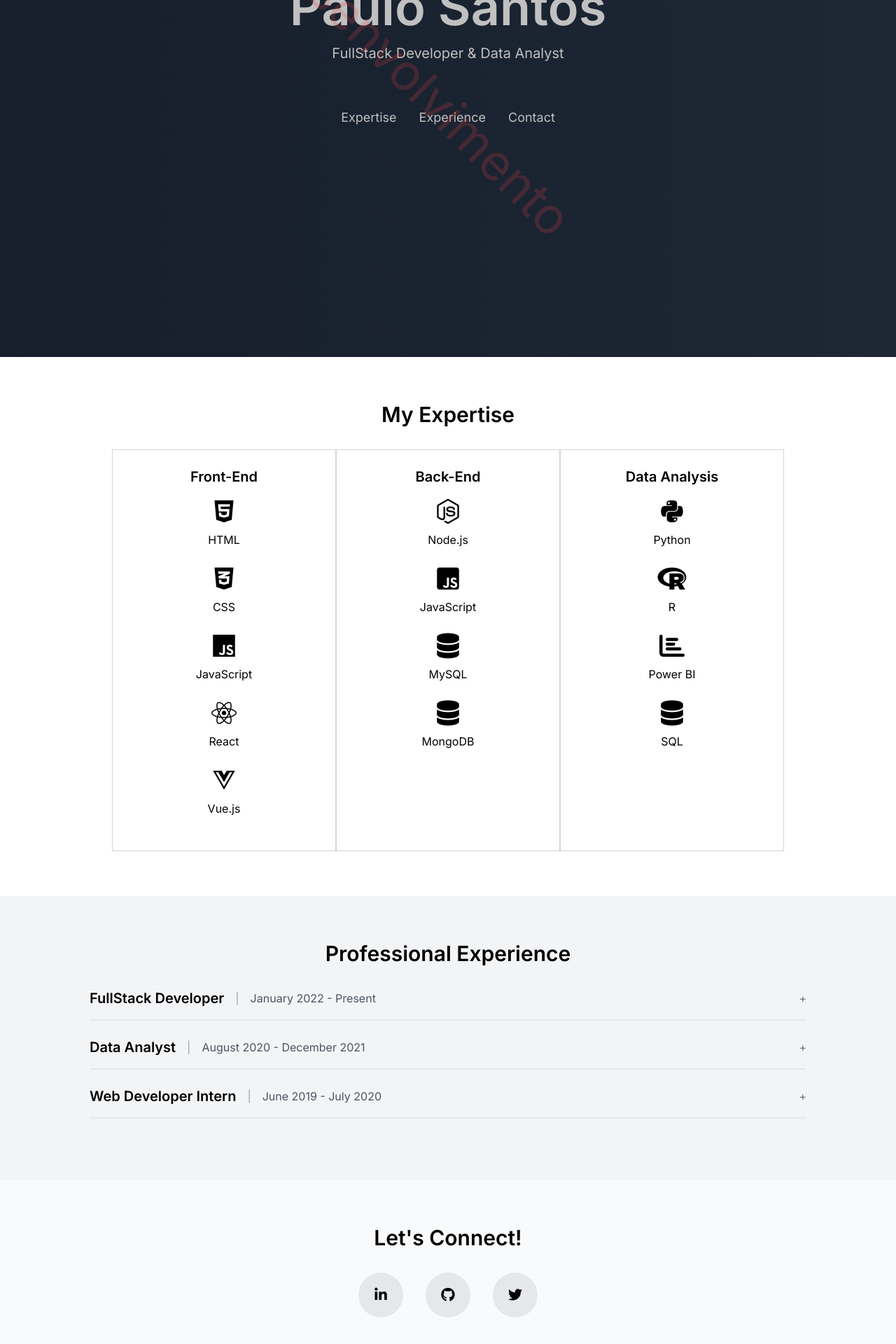
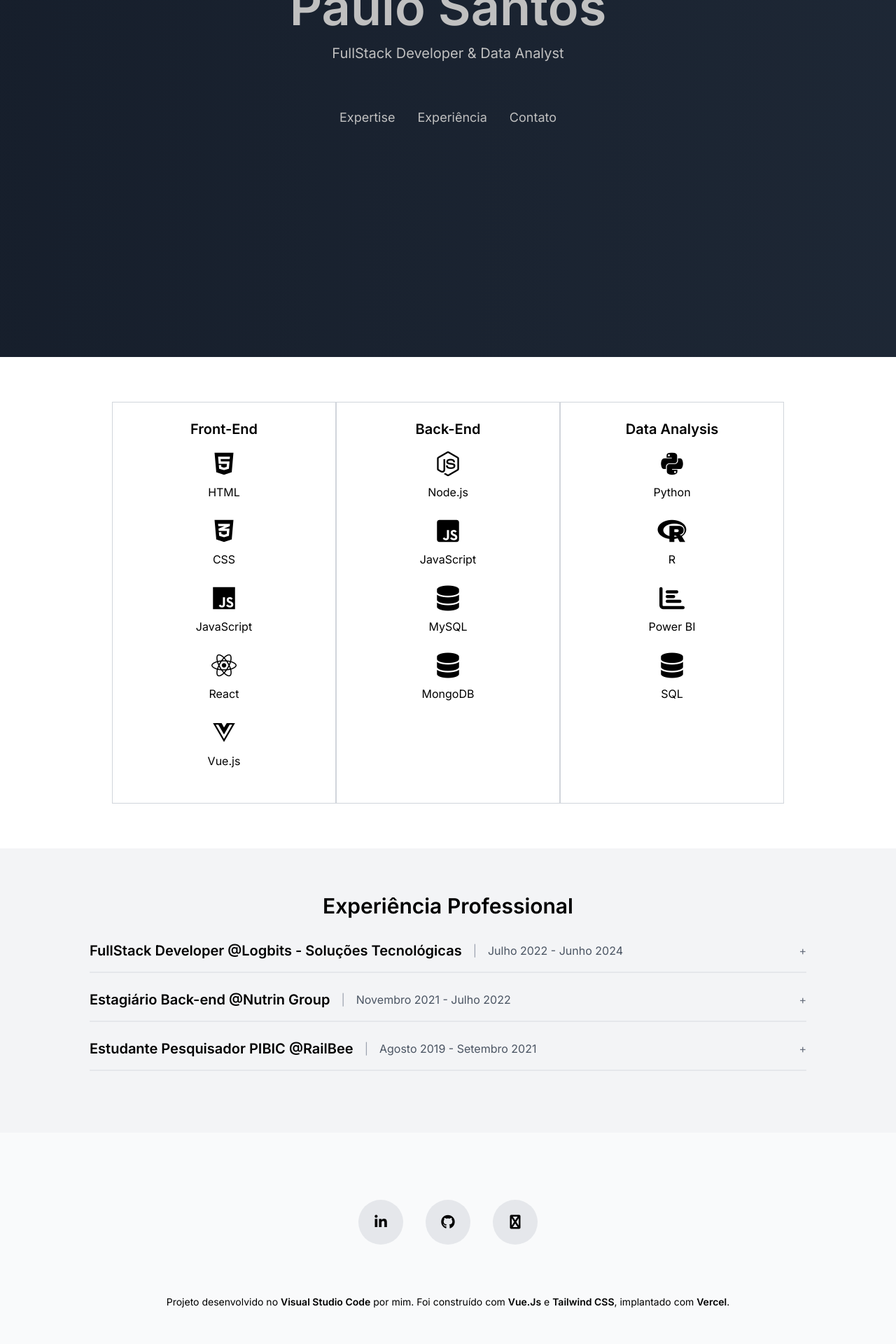
Before and after one commit to Paulo-Sts/paulo-santos, a Vue app in the folder app/: page / in a window 1280 px wide. Shown: the part 290-2210 px from the top of the page at 70% size. Built offline with nearby package versions, Linux system fonts and the light colour scheme.

Commit message:
inserindo conteudo

```diff
--- a/app/public/index.html
+++ b/app/public/index.html
@@ -4,7 +4,7 @@
     <meta charset="utf-8">
     <meta http-equiv="X-UA-Compatible" content="IE=edge">
     <meta name="viewport" content="width=device-width,initial-scale=1.0">
-    <link rel="icon" href="<%= BASE_URL %>favicon.ico">
+    <link rel="icon" href="<%= BASE_URL %>P.png">
     <link href="https://fonts.googleapis.com/css2?family=Inter:wght@400;500;600&display=swap" rel="stylesheet">
     <link rel="stylesheet" href="https://cdnjs.cloudflare.com/ajax/libs/font-awesome/5.15.4/css/all.min.css">
     <link href="https://fonts.googleapis.com/css2?family=Poppins:wght@400;500;600&display=swap" rel="stylesheet">
--- a/app/src/App.vue
+++ b/app/src/App.vue
@@ -2,10 +2,10 @@
   <div id="app" class="relative">
     <!-- <app-layout /> -->
 
-      <!-- Texto em Diagonal -->
+      <!-- Texto em Diagonal
     <div class="absolute top-1/2 left-1/2 transform -translate-x-1/2 -translate-y-1/2 rotate-45 text-7xl text-red-500 opacity-20 z-10">
       Em Desenvolvimento
-    </div>
+    </div>-->
      <home-component/>
   </div>
 </template>
--- a/app/src/components/ContactComponent.vue
+++ b/app/src/components/ContactComponent.vue
@@ -1,20 +1,20 @@
 <template>
    <section id="contact" class="py-16 bg-gray-50">
-    <h2 class="text-3xl font-bold text-center">Let's Connect!</h2>
     <div class="flex justify-center gap-8 mt-8">
       <!-- LinkedIn -->
-      <a href="https://linkedin.com/in/seunome" target="_blank" class="w-16 h-16 rounded-full flex items-center justify-center bg-gray-200 transform transition duration-300 hover:scale-110 hover:shadow-lg">
+      <a href="https://linkedin.com/in/paulo-santos-5b3141189" target="_blank" class="w-16 h-16 rounded-full flex items-center justify-center bg-gray-200 transform transition duration-300 hover:scale-110 hover:shadow-lg">
         <i class="fab fa-linkedin-in text-xl"></i>
       </a>
       <!-- GitHub -->
-      <a href="https://github.com/seunome" target="_blank" class="w-16 h-16 rounded-full flex items-center justify-center bg-gray-200 transform transition duration-300 hover:scale-110 hover:shadow-lg">
+      <a href="https://github.com/Paulo-Sts" target="_blank" class="w-16 h-16 rounded-full flex items-center justify-center bg-gray-200 transform transition duration-300 hover:scale-110 hover:shadow-lg">
         <i class="fab fa-github text-xl"></i>
       </a>
       <!-- Twitter -->
-      <a href="https://twitter.com/seunome" target="_blank" class="w-16 h-16 rounded-full flex items-center justify-center bg-gray-200 transform transition duration-300 hover:scale-110 hover:shadow-lg">
-        <i class="fab fa-twitter text-xl"></i>
+      <a href="mailto:paulosantos.fromtech@gmail.com" target="_blank" rel="noopener noreferrer" class="w-16 h-16 rounded-full flex items-center justify-center bg-gray-200 transform transition duration-300 hover:scale-110 hover:shadow-lg">
+        <i class="fab fa-envelope text-xl"></i>
       </a>
     </div>
+    <p class="text-sm text-center mt-8 p-10">Projeto desenvolvido no <span class="font-bold">Visual Studio Code</span> por mim. Foi construído com <span class="font-bold">Vue.Js</span> e <span class="font-bold">Tailwind CSS</span>, implantado com <span class="font-bold">Vercel</span>.</p>
   </section>
 </template>
 
--- a/app/src/components/ExperienceComponent.vue
+++ b/app/src/components/ExperienceComponent.vue
@@ -1,11 +1,11 @@
 <template>
   <section id="experience" class="py-16 bg-gray-100">
-    <h2 class="text-3xl font-bold text-center mb-8">Professional Experience</h2>
+    <h2 class="text-3xl font-bold text-center mb-8">Experiência Professional</h2>
     <div class="max-w-5xl mx-auto">
       <!-- Experience Item 1 -->
       <div v-for="(experience, index) in experiences" :key="index" class="mb-6">
         <div class="flex items-center cursor-pointer mb-2" @click="toggleExperience(index)">
-          <h3 class="text-xl font-semibold">{{ experience.title }}</h3>
+          <h3 class="text-xl font-semibold">{{ experience.title }} @{{ experience.company }}</h3>
           <span class="mx-4 text-gray-400">|</span>
           <p class="text-gray-600">{{ experience.dates }}</p>
           <span class="ml-auto text-gray-500">{{ experience.expanded ? '-' : '+' }}</span>
@@ -45,26 +45,29 @@ export default {
       experiences: [
         {
           title: "FullStack Developer",
-          company: "TechSolutions",
-          dates: "January 2022 - Present",
-          description: "Developed and maintained web applications with a focus on full-stack development.",
-          technologies: ["React", "Node.js", "MySQL", "MongoDB"],
+          company: "Logbits - Soluções Tecnológicas",
+          dates: "Julho 2022 - Junho 2024",
+          description: `Desenvolvimento de API RESTful com NodeJs para sistema de gestão do departamento de marketing de uma empresa.
+                        Desenvolvimento de API para sitema de gestão de contratos de clínica de estética.
+                        Gestão Ágil desses dois projetos e da equipe de desenvolvimento.`,
+          technologies: ["TypeScript", "Node.js", "MySQL", "Vue.js", "Scrum", "Kanban"],
           expanded: false
         },
         {
-          title: "Data Analyst",
-          company: "DataCorp",
-          dates: "August 2020 - December 2021",
-          description: "Performed data analysis using Python and R. Created dashboards and reports with Power BI.",
-          technologies: ["Python", "R", "Power BI", "SQL"],
+          title: "Estagiário Back-end",
+          company: "Nutrin Group",
+          dates: "Novembro 2021 - Julho 2022",
+          description: "Desenvolvi uma API RESTful em NodeJs para gerenciar o conteúdo de um aplicativo de meditação chamado Mynd.",
+          technologies: ["JavaScript", "NodeJs", "MySql", "Sequelize", "Swagger"],
           expanded: false
         },
         {
-          title: "Web Developer Intern",
-          company: "WebSolutions",
-          dates: "June 2019 - July 2020",
-          description: "Assisted in building and optimizing web pages using HTML, CSS, and JavaScript.",
-          technologies: ["HTML", "CSS", "JavaScript"],
+          title: "Estudante Pesquisador PIBIC",
+          company: "RailBee",
+          dates: "Agosto 2019 - Setembro 2021",
+          description: `Trabalhei na construção de páginas para aplicação web do sistema telemétrico RailBee de monitoramento de trens em tempo real.
+                        Também colaborei nos testes da API feita em Python com Django responsável por gerenciar a aplicação web.`,
+          technologies: ["HTML5", "CSS3", "Python", "Django"],
           expanded: false
         }
       ]
--- a/app/src/components/ExpertiseComponent.vue
+++ b/app/src/components/ExpertiseComponent.vue
@@ -1,6 +1,6 @@
 <template>
   <section id="expertise" class="py-16">
-    <h2 class="text-3xl font-bold text-center mb-8">My Expertise</h2>
+    <!-- <h2 class="text-3xl font-bold text-center mb-8">My Expertise</h2> -->
     <div class="flex justify-center gap-0 flex-wrap">
       <!-- Front-End -->
       <div class="flex-1 p-6 border border-gray-300 max-w-xs">
--- a/app/src/components/HomeComponent.vue
+++ b/app/src/components/HomeComponent.vue
@@ -1,11 +1,11 @@
 <template>
     <div class="h-screen bg-gradient-to-r from-gray-950 via-gray-850 to-gray-800 bg-[length:400%_400%] animate-gradient">
-
-      <div class="flex flex-col items-center justify-center h-screen">
+      <section id="home" class="flex flex-col items-center justify-center h-screen">
+        <div>
 
           <!-- Nome e Cargo  -->
           <div class="text-center mb-16 text-silver">
-          <h1 class="text-7xl font-semibold mb-4" >Paulo Santos</h1>
+            <h1 class="text-7xl font-semibold mb-4"><a href="#home">Paulo Santos</a></h1>
             <p class="text-xl">FullStack Developer & Data Analyst</p>
           </div>
 
@@ -18,12 +18,12 @@
                 </a>
               </li>
               <li>
-              <a href="#experience" class="text-lg text-silver relative group">Experience
+                <a href="#experience" class="text-lg text-silver relative group">Experiência
                 <span class="absolute bottom-0 left-0 w-0 h-0.5 bg-silver transition-all duration-300 group-hover:w-full"></span>
                 </a>
               </li>
               <li>
-              <a href="#contact" class="text-lg text-silver relative group">Contact
+                <a href="#contact" class="text-lg text-silver relative group">Contato
                 <span class="absolute bottom-0 left-0 w-0 h-0.5 bg-silver transition-all duration-300 group-hover:w-full"></span>
                 </a>
               </li>
@@ -31,7 +31,7 @@
           </nav>
 
         </div>
-
+      </section>
       <!-- Chamando as Seções como Componentes -->
       <ExpertiseComponent />
       <ExperienceComponent />
```
Also changed, not shown: app/public/P.png (added), 1 other file (tests, documents, lock files or other folders). Lines whose indentation alone changed are shown as unchanged.
